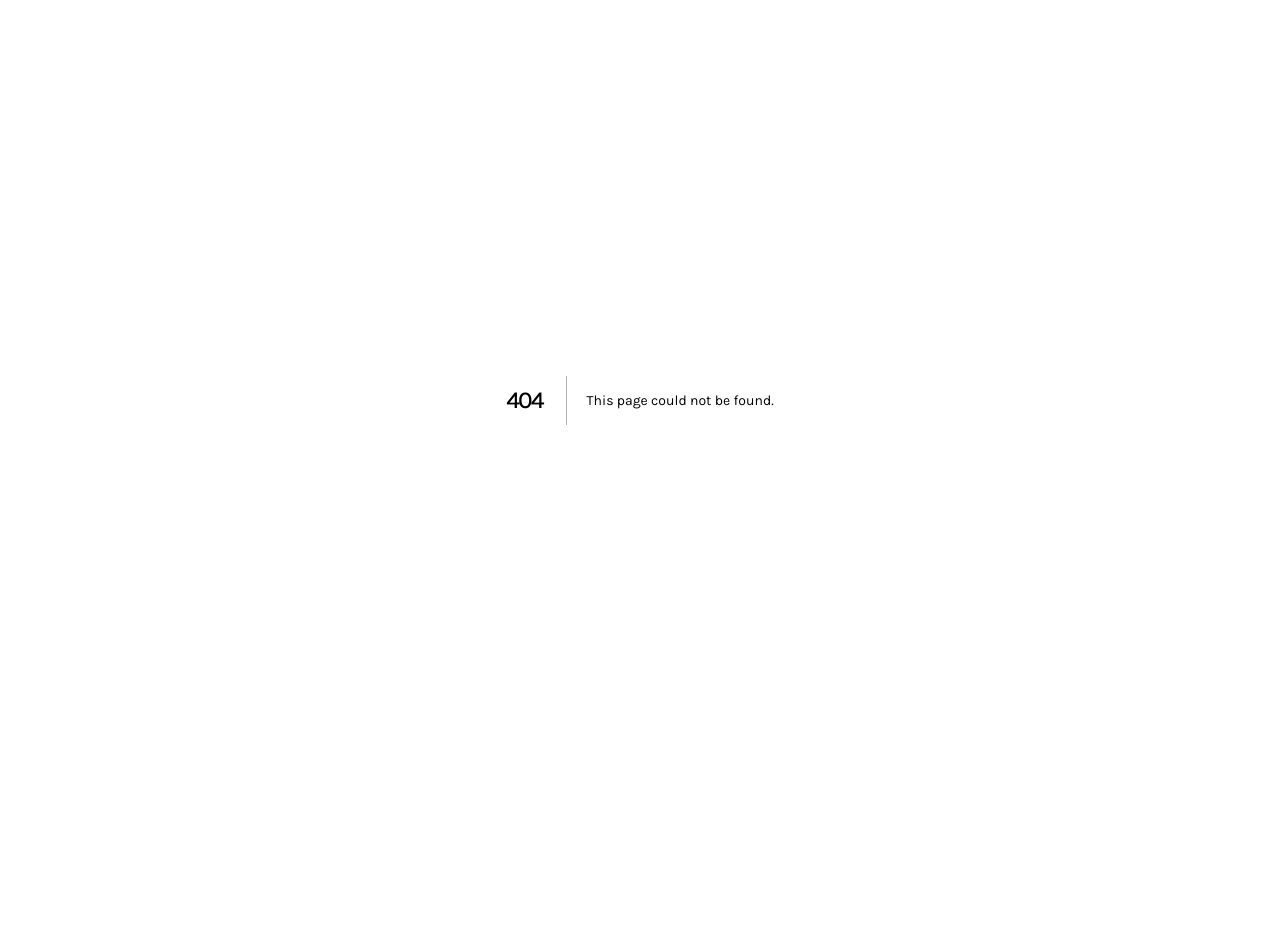
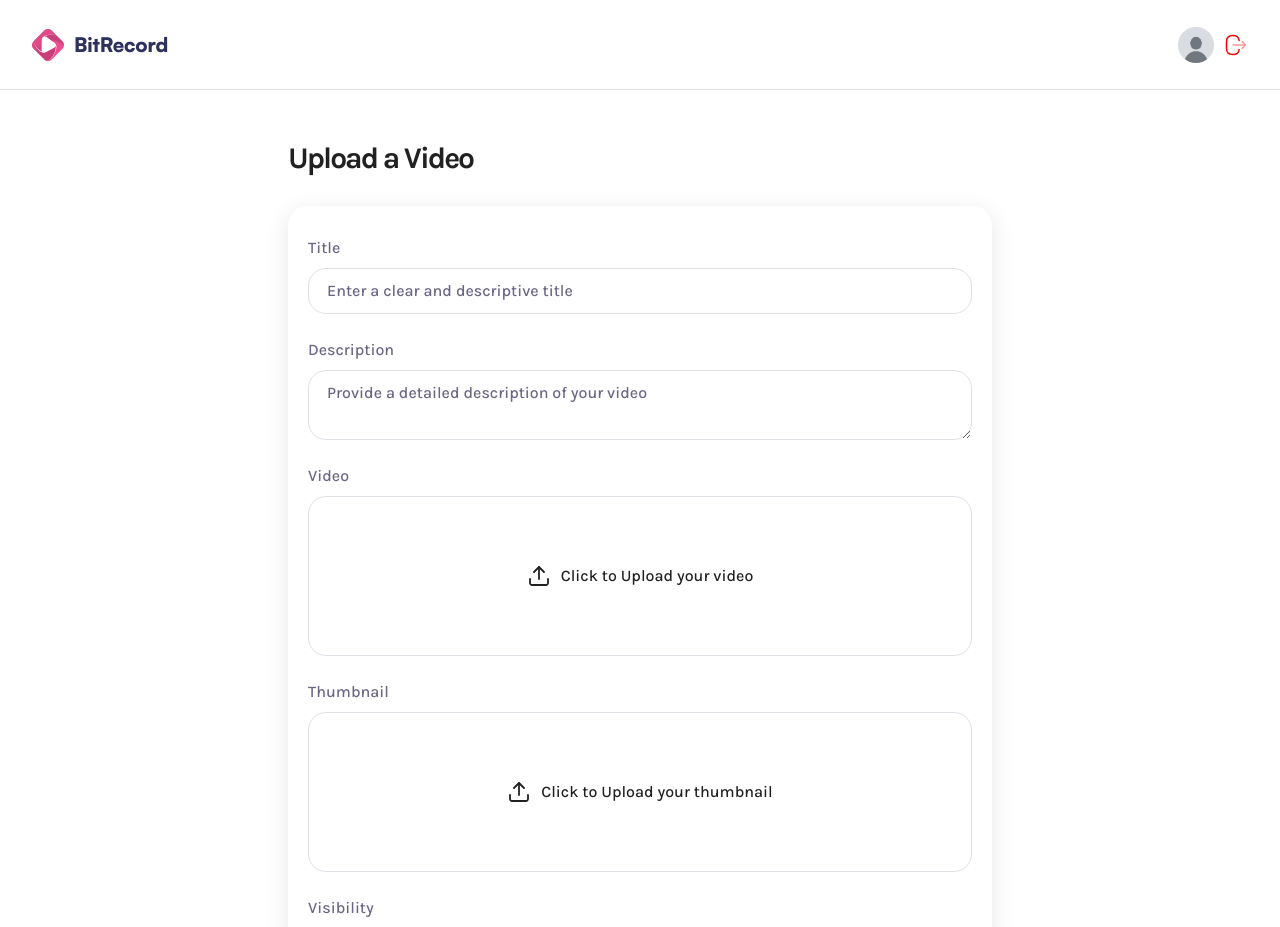
Before and after one commit to thezohaibkhalid/screen-record-stream, a Next.js app: page /upload in a window 1280 px wide. Before the commit this address had no page. Shown: the top 927 px of the page. Before the commit the page ends 800 px from the top, so only its background shows below. Built offline with nearby package versions, Linux system fonts and the light colour scheme.

Commit message:
implement video upload page with reusable form fields and file inputs

```diff
--- /dev/null
+++ b/app/(root)/upload/page.tsx
@@ -0,0 +1,84 @@
+"use client";
+import React, { useState } from "react";
+import FormField from "@/components/FormField";
+import FileInput from "@/components/FileInput";
+const page = () => {
+  const [error, setError] = useState<string | null>(null);
+  const [formData, setFormData] = useState({
+    title: "",
+    description: "",
+    visibility: "public",
+    // tags: "",
+    // thumbnail: null,
+    // videoFile: null,
+  });
+  const video = {};
+  const thumbnail = {};
+  const handleInputChange = (e: React.ChangeEvent<HTMLInputElement>) => {
+    const { name, value } = e.target;
+    setFormData((prev) => ({ ...prev, [name]: value }));
+  };
+  return (
+    <div className="wrapper-md page upload-page">
+      <h1>Upload a Video</h1>
+      {error && <div className="error-field">{error}</div>}
+      <form
+        action=""
+        className="rounded-20 shadow-10 gap-6 w-full flex flex-col px-5 py-7.5"
+      >
+        <FormField
+          id="title"
+          label="Title"
+          value={formData.title}
+          onChange={handleInputChange}
+          placeholder="Enter a clear and descriptive title"
+        />
+        <FormField
+          id="description"
+          label="Description"
+          type="textarea"
+          value={formData.description}
+          onChange={handleInputChange}
+          placeholder="Provide a detailed description of your video"
+          as="textarea"
+        />
+        <FileInput
+          id="video"
+          label="Video"
+          accept="video/*"
+          file={video.file}
+          previewUrl={video.previewUrl}
+          inputRef={video.inputRef}
+          onChange={video.handleFileChange}
+          onReset={video.handleReset}
+          type="video"
+        />
+        <FileInput
+          id="thumbnail"
+          label="Thumbnail"
+          accept="image/*"
+          file={thumbnail.file}
+          previewUrl={thumbnail.previewUrl}
+          inputRef={thumbnail.inputRef}
+          onChange={thumbnail.handleFileChange}
+          onReset={thumbnail.handleReset}
+          type="image"
+        />
+        <FormField
+          id="visibility"
+          label="Visibility"
+          type="select"
+          value={formData.visibility}
+          onChange={handleInputChange}
+          options={[
+            { value: "public", label: "Public" },
+            { value: "private", label: "Private" },
+          ]}
+          as="select"
+        />
+      </form>
+    </div>
+  );
+};
+
+export default page;
--- /dev/null
+++ b/components/FileInput.tsx
@@ -0,0 +1,56 @@
+import React from "react";
+import Image from "next/image";
+const FileInput = ({
+  id,
+  label,
+  accept,
+  file,
+  previewUrl,
+  inputRef,
+  onChange,
+  onReset,
+  type,
+}: FileInputProps) => {
+  return (
+    <section className="file-input">
+      <label htmlFor={id}>{label}</label>
+      <input
+        type="file"
+        id={id}
+        accept={accept}
+        ref={inputRef}
+        onChange={onChange}
+        hidden
+      />
+      {!previewUrl ? (
+        <figure onClick={() => inputRef.current?.click()}>
+          <Image
+            src="/assets/icons/upload.svg"
+            alt="Upload"
+            width={24}
+            height={24}
+          />
+          <p>Click to Upload your {id}</p>
+        </figure>
+      ) : (
+        <div>
+          {type === "video" ? (
+            <video src={previewUrl} controls width={250} />
+          ) : (
+            <Image src={previewUrl} alt="Preview Image" fill />
+          )}
+          <button onClick={onReset}>
+            <Image
+              src="/assets/icons/close.svg"
+              alt="Reset"
+              width={16}
+              height={16}
+            />
+          </button>
+        </div>
+      )}
+    </section>
+  );
+};
+
+export default FileInput;
--- /dev/null
+++ b/components/FormField.tsx
@@ -0,0 +1,58 @@
+import React from "react";
+
+const FormField = ({
+  id,
+  label,
+  type = "text",
+  value,
+  onChange,
+  placeholder,
+  as = "input",
+  options = [],
+}: FormFieldProps) => {
+  const InputToRender = ({ type }: { type: string }) => {
+    if (type === "textarea") {
+      return (
+        <textarea
+          id={id}
+          name={id}
+          value={value}
+          onChange={onChange}
+          placeholder={placeholder}
+        />
+      );
+    } else if (type === "select") {
+      return (
+        <select id={id} name={id} value={value} onChange={onChange}>
+          {options.map((option) => (
+            <option key={option.value} value={option.value}>
+              {option.label}
+            </option>
+          ))}
+        </select>
+      );
+    } else {
+      return (
+        <input
+          id={id}
+          name={id}
+          value={value}
+          onChange={onChange}
+          placeholder={placeholder}
+        />
+      );
+    }
+  };
+
+  return (
+    <>
+      <div className="form-field">
+        <label htmlFor={id} className="form-label">
+          {label}
+        </label>
+        <InputToRender type={as} />
+      </div>
+    </>
+  );
+};
+export default FormField;
```
